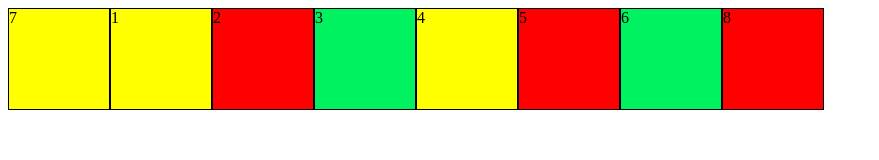
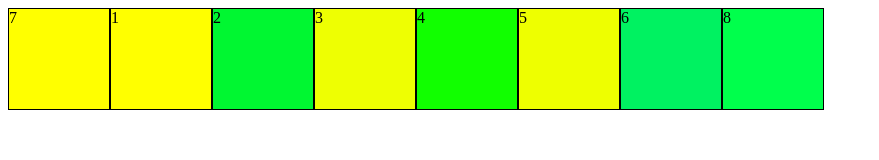
Before and after one commit to Uapanda/flexbox1, a plain HTML site: page index.html in a window 1280 px wide. Shown: the whole page, without its empty margins (0-879 px from the left). Drawn offline with Linux system fonts and the light colour scheme.

Commit message:
готово
готово

```diff
--- a/style.css
+++ b/style.css
@@ -8,25 +8,25 @@
     width:100px;
     height:100px;
     border:1px solid;
-    background: rgb(254, 0, 0);
+    background: rgb(0, 247, 49);
 }
 .A3{
     width:100px;
     height:100px;
     border:1px solid;
-    background: rgb(0, 242, 97);
+    background: rgb(238, 255, 2);
 }
 .A4 {
     width:100px;
     height:100px;
     border:1px solid;
-    background: yellow;
+    background: rgb(17, 255, 0);
 }
 .A5{
     width:100px;
     height:100px;
     border:1px solid;
-    background: rgb(254, 0, 0);
+    background: rgb(238, 255, 0);
 }
 .A6{
     width:100px;
@@ -45,7 +45,7 @@
     width:100px;
     height:100px;
     border:1px solid;
-    background: rgb(254, 0, 0);
+    background: rgb(0, 255, 76);
 }
 
 .wrapper{
```
